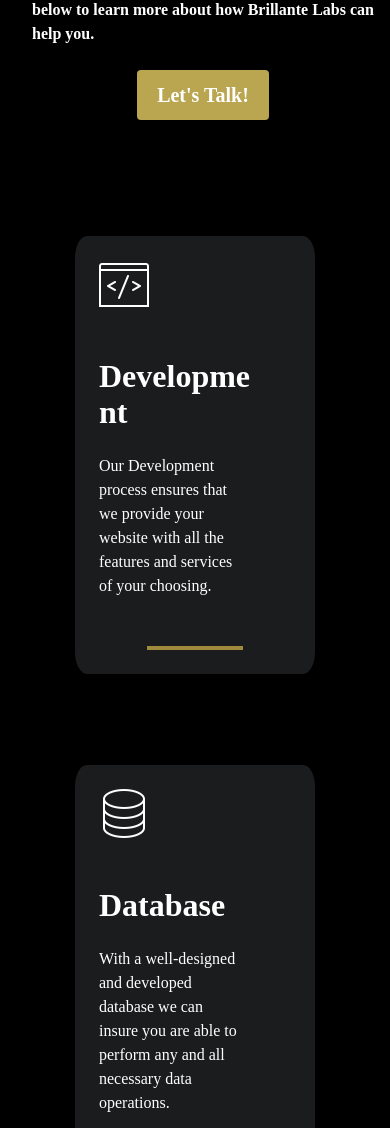
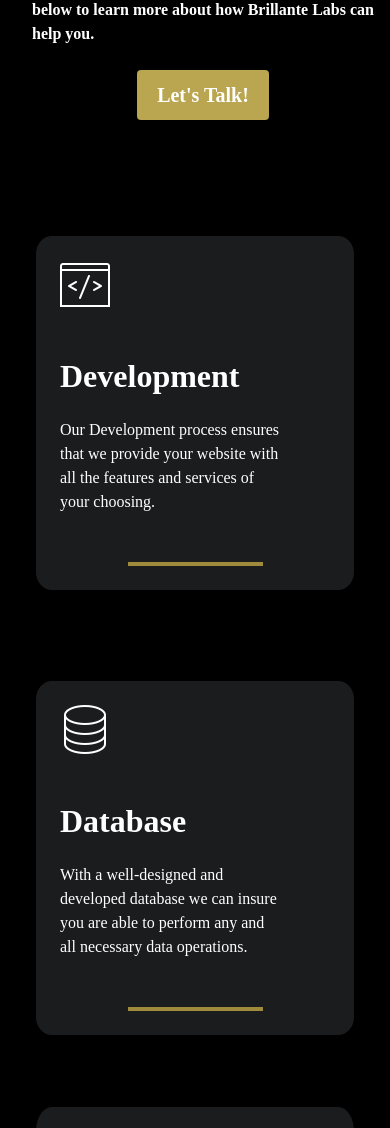
Before and after one commit to cjuanito797/brillanteLabs, a Django app: page / in a window 390 px wide. Shown: the part 4897-6025 px from the top of the page. Run offline with Django 5.2, Linux system fonts and the light colour scheme.

Commit message:
fixed mobile card issues.

```diff
--- a/Home/templates/index.html
+++ b/Home/templates/index.html
@@ -334,7 +334,7 @@
             <div class="p-3 columns is-centered is-mobile is-flex-wrap-wrap">
 
                 <div class="column is-half-desktop is-two-fifths-fullhd
-                    is-four-fifths-mobile">
+                    is-full-mobile">
                     <div class="card m-5 is-full-mobile" style="border-radius:
                         5%; background-color: #1B1C1E;">
                         <div class="card-header p-5 is-shadowless">
@@ -360,7 +360,7 @@
                 </div>
 
 
-                <div class="column is-half-desktop is-two-fifths-fullhd is-four-fifths-mobile"
+                <div class="column is-half-desktop is-two-fifths-fullhd is-full-mobile"
                      style="margin-top: 5%;">
                     <div class="card m-5" style="border-radius:
                         5%; background-color: #1B1C1E;">
@@ -418,7 +418,7 @@
                     </div>
                 </div>
 
-                <div class="column is-two-fifths-fullhd is-half-desktop is-four-fifths-mobile"
+                <div class="column is-two-fifths-fullhd is-half-desktop is-full-mobile"
                      style="margin-top: 5%;">
 
 
```
